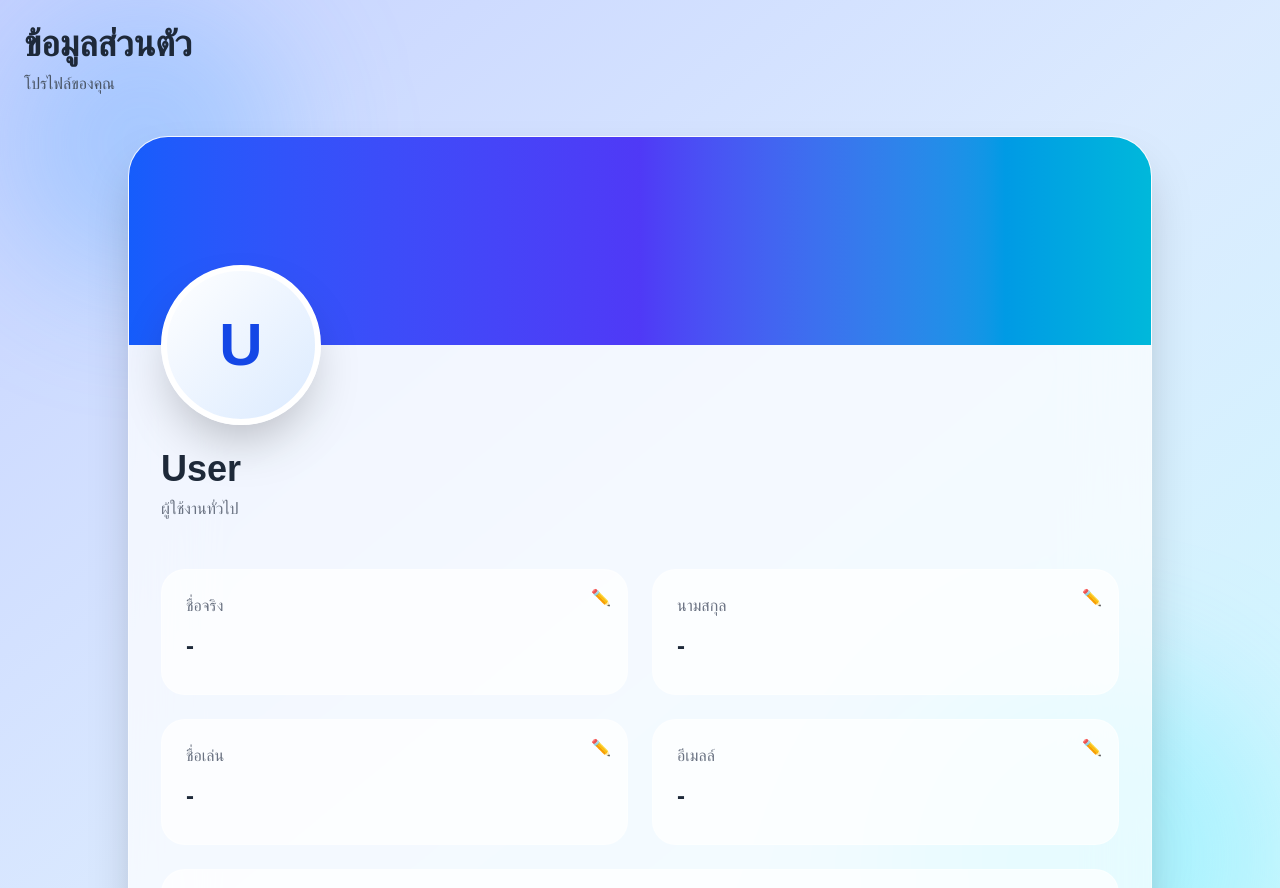
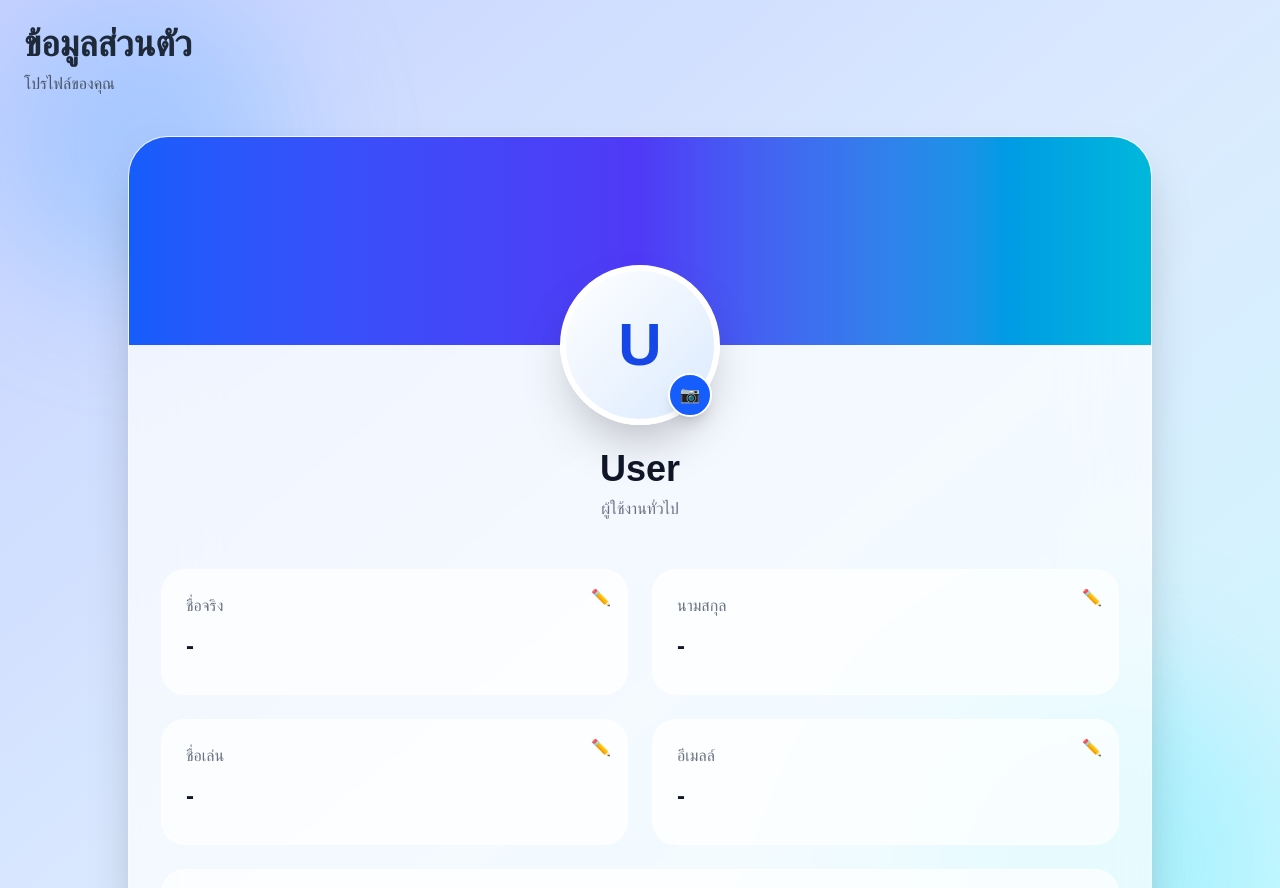
Before and after one commit to Paprem39/finance-tracker, a Next.js app: page /profile in a window 1280 px wide. Shown: the top 888 px of the page. Built offline with nearby package versions, Linux system fonts and the light colour scheme; no server answers.

Commit message:
update ui

```diff
--- a/src/app/profile/page.tsx
+++ b/src/app/profile/page.tsx
@@ -33,12 +33,8 @@ export default function ProfilePage() {
     fetchProfile();
   }, []);
 
-  // ✅ FIX: กัน stale value + stable edit
   const startEdit = (field: string) => {
     setEditField(field);
-
-    // IMPORTANT FIX:
-    // กัน undefined + force string
     setEditValue(String(data?.[field] ?? ""));
   };
 
@@ -52,9 +48,7 @@ export default function ProfilePage() {
 
     await fetch("/api/profile", {
       method: "PUT",
-      headers: {
-        "Content-Type": "application/json",
-      },
+      headers: { "Content-Type": "application/json" },
       body: JSON.stringify({
         field: editField,
         value: editValue,
@@ -89,17 +83,18 @@ export default function ProfilePage() {
       >
         <p className="text-gray-500 mb-3">{label}</p>
 
-        {/* TEXT / INPUT FADE */}
         <div className="relative min-h-[40px]">
+
           {/* VIEW MODE */}
           <div
             className={`transition-all duration-300 ${
               isEditing
-                ? "opacity-0 translate-y-2 absolute"
+                ? "opacity-0 absolute"
                 : "opacity-100"
             }`}
           >
-            <h3 className="text-2xl font-black text-gray-800 break-all">
+            {/* 🔥 FIX 2: ไม่ให้ตอน edit แล้ว text กลายเป็นจาง */}
+            <h3 className="text-2xl font-black text-gray-900 break-all">
               {data?.[field] || "-"}
             </h3>
           </div>
@@ -109,19 +104,19 @@ export default function ProfilePage() {
             className={`transition-all duration-300 ${
               isEditing
                 ? "opacity-100"
-                : "opacity-0 translate-y-2 absolute"
+                : "opacity-0 absolute"
             }`}
           >
             <input
               autoFocus
-              className="w-full text-2xl font-black border-b-2 border-blue-500 outline-none bg-transparent"
+              className="w-full text-2xl font-black text-gray-900 border-b-2 border-blue-500 outline-none bg-transparent"
               value={editValue}
               onChange={(e) => setEditValue(e.target.value)}
             />
           </div>
         </div>
 
-        {/* ✏️ BUTTON */}
+        {/* ✏️ BUTTON (ไม่หายแล้ว) */}
         {!isEditing && (
           <button
             onClick={() => startEdit(field)}
@@ -131,7 +126,7 @@ export default function ProfilePage() {
           </button>
         )}
 
-        {/* CANCEL BUTTON (ตอน edit) */}
+        {/* ✖ cancel */}
         {isEditing && (
           <button
             onClick={cancelEdit}
@@ -145,11 +140,11 @@ export default function ProfilePage() {
   };
 
   return (
-    <div className="min-h-screen overflow-hidden relative bg-gradient-to-br from-indigo-200 via-blue-100 to-cyan-100 p-6">
+    <div className="min-h-screen relative bg-gradient-to-br from-indigo-200 via-blue-100 to-cyan-100 p-6 overflow-hidden">
 
       {/* glow */}
-      <div className="absolute top-0 left-0 w-72 h-72 bg-blue-400/30 blur-3xl rounded-full"></div>
-      <div className="absolute bottom-0 right-0 w-96 h-96 bg-cyan-300/30 blur-3xl rounded-full"></div>
+      <div className="absolute top-0 left-0 w-72 h-72 bg-blue-400/30 blur-3xl rounded-full" />
+      <div className="absolute bottom-0 right-0 w-96 h-96 bg-cyan-300/30 blur-3xl rounded-full" />
 
       {/* header */}
       <div className="relative z-10 mb-10">
@@ -168,14 +163,21 @@ export default function ProfilePage() {
 
         <div className="px-8 pb-10">
 
-          {/* profile */}
-          <div className="-mt-20 w-40 h-40 rounded-full bg-gradient-to-br from-white to-blue-100 border-[6px] border-white shadow-2xl flex items-center justify-center text-6xl font-black text-blue-700">
-            U
+          {/* PROFILE + CAMERA (FIX 3) */}
+          <div className="relative -mt-20 w-40 h-40 mx-auto">
+            <div className="w-40 h-40 rounded-full bg-gradient-to-br from-white to-blue-100 border-[6px] border-white shadow-2xl flex items-center justify-center text-6xl font-black text-blue-700">
+              U
+            </div>
+
+            {/* 🔥 CAMERA BUTTON กลับมาแล้ว */}
+            <button className="absolute bottom-2 right-2 w-11 h-11 rounded-full bg-blue-600 hover:bg-blue-700 text-white flex items-center justify-center shadow-lg border-2 border-white">
+              📷
+            </button>
           </div>
 
-          {/* name locked */}
-          <div className="mt-6">
-            <h2 className="text-4xl font-black text-gray-800">
+          {/* name */}
+          <div className="mt-6 text-center">
+            <h2 className="text-4xl font-black text-gray-900">
               {data?.nickname || "User"}
             </h2>
 
@@ -192,11 +194,12 @@ export default function ProfilePage() {
             <Field label="ชื่อเล่น" field="nickname" />
             <Field label="อีเมลล์" field="email" />
 
+            {/* 🔥 FIX 1: วันที่สมัครไม่จางแล้ว */}
             <div className="md:col-span-2 p-6 rounded-3xl bg-white/70 border border-white/40">
-              <p className="text-gray-500 mb-3">
+              <p className="text-gray-600 mb-3 font-medium">
                 วันที่สมัครใช้งาน
               </p>
-              <h3 className="text-xl font-black">
+              <h3 className="text-xl font-black text-gray-900">
                 {registerDate || "-"}
               </h3>
             </div>
```
